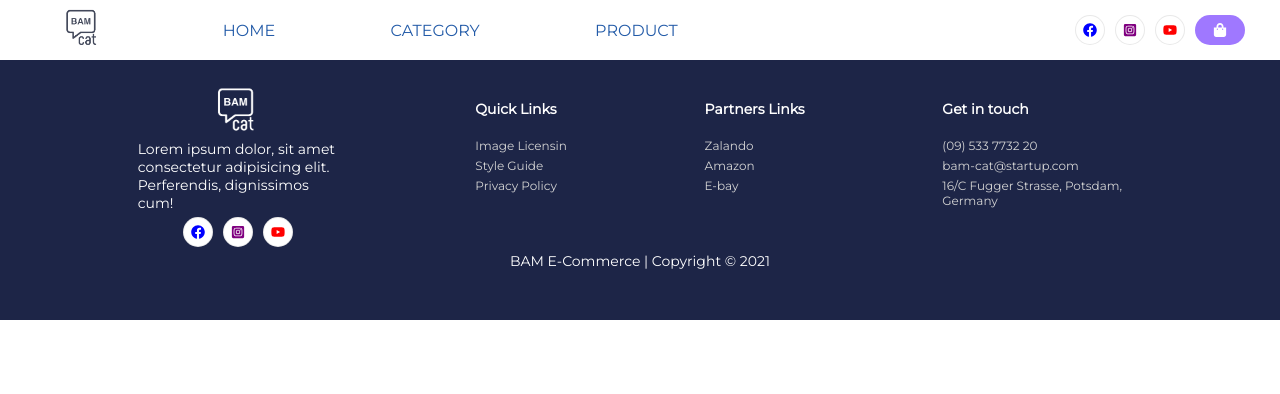
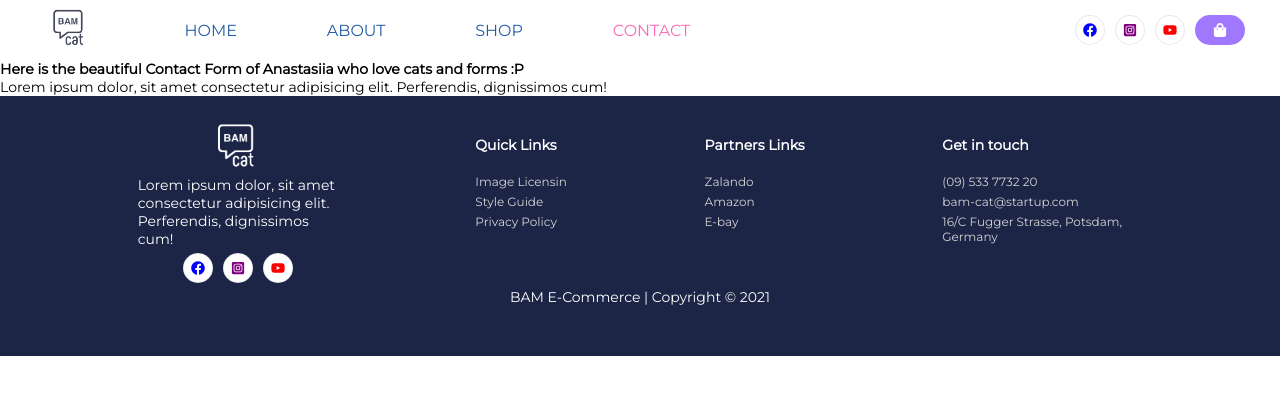
Before and after one commit to syed-ghufran-hassan/B.A.M-eCommerce, a React (Create React App) app: page /contact in a window 1280 px wide. Shown: the top 394 px of the page. Built offline with nearby package versions, Linux system fonts and the light colour scheme.

Commit message:
Renaming Pages, creating routes and NavLinks for our basic Layout

```diff
--- a/src/App.js
+++ b/src/App.js
@@ -6,9 +6,12 @@ import "./App.css";
 // 1st party component
 import Navbar from "./features/Components/Navbar";
 import Footer from "./features/Components/Footer";
-import CategoryPage from "./features/Pages/CategoryPage";
+
+// pages
 import HomePage from "./features/Pages/HomePage";
-import ProductPage from "./features/Pages/ProductPage";
+import About from "./features/Pages/About";
+import Shop from "./features/Pages/Shop";
+import Contact from "./features/Pages/Contact";
 import PageNotFound from "./features/Pages/PageNotFound";
 
 function App() {
@@ -18,8 +21,9 @@ function App() {
         <Navbar />
         <Switch>
           <Route path="/" exact component={HomePage} />
-          <Route path="/category" exact component={CategoryPage} />
-          <Route path="/product" exact component={ProductPage} />
+          <Route path="/about" exact component={About} />
+          <Route path="/shop" exact component={Shop} />
+          <Route path="/contact" exact component={Contact} />
           <Route path="*" exact component={PageNotFound} />
         </Switch>
         <Footer />
--- a/src/features/Components/Navbar.js
+++ b/src/features/Components/Navbar.js
@@ -36,18 +36,27 @@ function Navbar() {
           activeClassName="is-active"
           activeStyle={{ color: "hotpink" }}
           exact
-          to="/category"
+          to="/about"
         >
-          CATEGORY
+          ABOUT
         </NavLink>
         <NavLink
           className="headerLink"
           activeClassName="is-active"
           activeStyle={{ color: "hotpink" }}
           exact
-          to="/product"
+          to="/shop"
         >
-          PRODUCT
+          SHOP
+        </NavLink>
+        <NavLink
+          className="headerLink"
+          activeClassName="is-active"
+          activeStyle={{ color: "hotpink" }}
+          exact
+          to="/contact"
+        >
+          CONTACT
         </NavLink>
       </div>
       <div className="NavbarSocial">
--- /dev/null
+++ b/src/features/Pages/About.js
@@ -0,0 +1,10 @@
+import React from 'react';
+
+export default function About() {
+  return (
+    <div>
+      <h1>About BAM Cat Store</h1>
+      <p>Lorem</p>
+    </div>
+  )
+}
--- /dev/null
+++ b/src/features/Pages/Contact.js
@@ -0,0 +1,10 @@
+import React from 'react'
+
+export default function Contact() {
+  return (
+    <div>
+      <h1>Here is the beautiful Contact Form of Anastasiia who love cats and forms :P</h1>
+      <p>Lorem ipsum dolor, sit amet consectetur adipisicing elit. Perferendis, dignissimos cum!</p>
+    </div>
+  )
+}
--- a/src/features/Pages/ProductPage.js
+++ /dev/null
@@ -1,56 +0,0 @@
-import React from "react";
-import { useState } from "react";
-import { useSelector } from "react-redux";
-import ProductCard from "../Components/ProductCard";
-import ProductModal from "../Components/ProductModal";
-
-import "../styles/ProductPage.css";
-
-function ProductPage() {
-  const loading = useSelector((state) => state.products.loading);
-  const hasErrors = useSelector((state) => state.products.hasErrors);
-  const data = useSelector((state) => state.products.data);
-
-  const initialState = {};
-
-  const [selectedProduct, setSelectedProduct] = useState(initialState);
-
-  const handleProductSelected = (product) => {
-    setSelectedProduct(product);
-  };
-
-  const handleProductUnselected = () => {
-    setSelectedProduct(initialState);
-  };
-
-  // Show loading, error, or success state
-  const renderProducts = () => {
-    if (loading) return <p>Loading product...</p>;
-    if (hasErrors) return <p>Unable to display product.</p>;
-    return (
-      <div>
-        <ProductModal
-          product={selectedProduct}
-          onProductUnselected={handleProductUnselected}
-        />
-        <div className="product-background">
-          <div className="itemlist">
-            <div className="itemlist-item-wrapper">
-              {data.map((product) => (
-                <ProductCard
-                  key={product.id}
-                  product={product}
-                  onProductSelected={handleProductSelected}
-                />
-              ))}
-            </div>
-          </div>
-        </div>
-      </div>
-    );
-  };
-
-  return renderProducts();
-}
-
-export default ProductPage;
--- a/src/features/Pages/CategoryPage.js
+++ b/src/features/Pages/Shop.js
@@ -6,8 +6,9 @@ import ProductModal from "../Components/ProductModal";
 import { fetchProducts } from "../../actions/ProductAction";
 import "../styles/CategoryPage.css";
 import * as categoryTypes from "../../types/Category";
+import '../styles/Product.css';
 
-function CategoryPage() {
+function Shop() {
   const loading = useSelector((state) => state.products.loading);
   const hasErrors = useSelector((state) => state.products.hasErrors);
   const data = useSelector((state) => state.products.data);
@@ -84,4 +85,4 @@ function CategoryPage() {
   return renderProducts();
 }
 
-export default CategoryPage;
+export default Shop;
```
